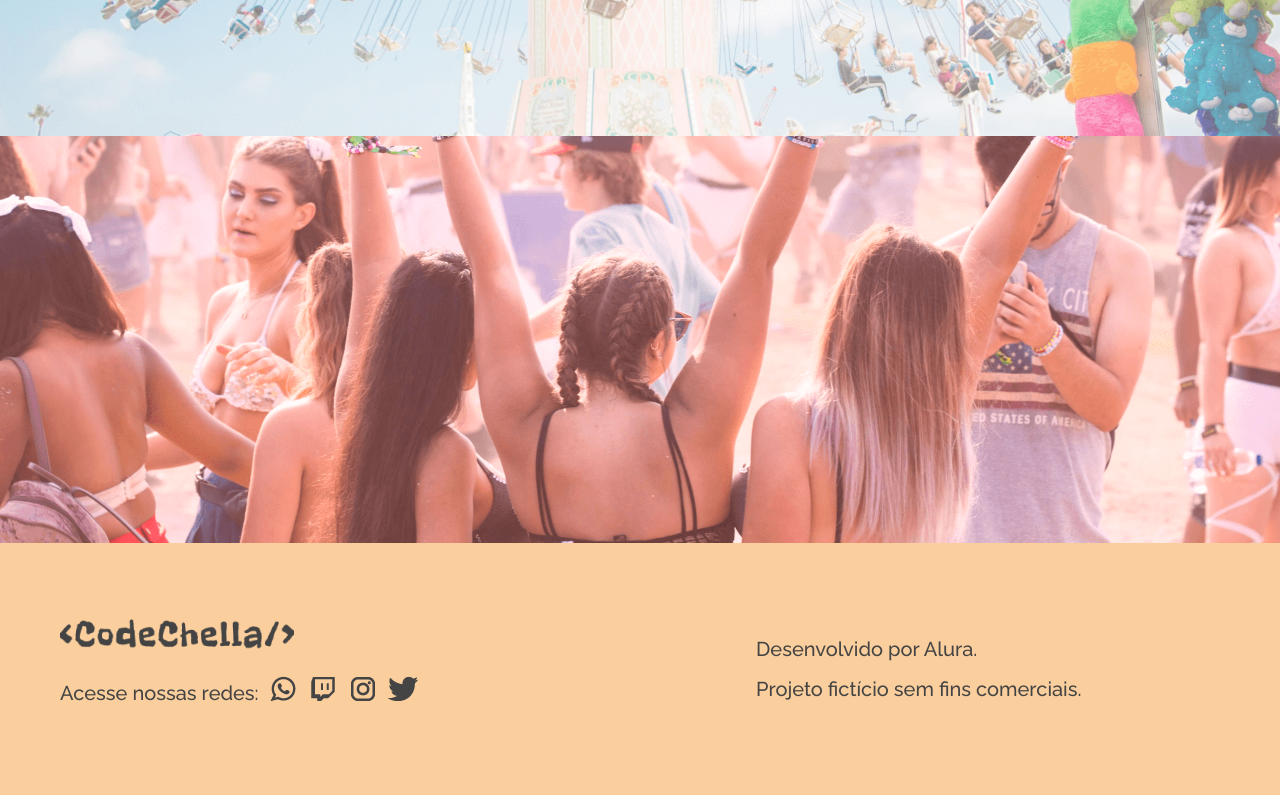
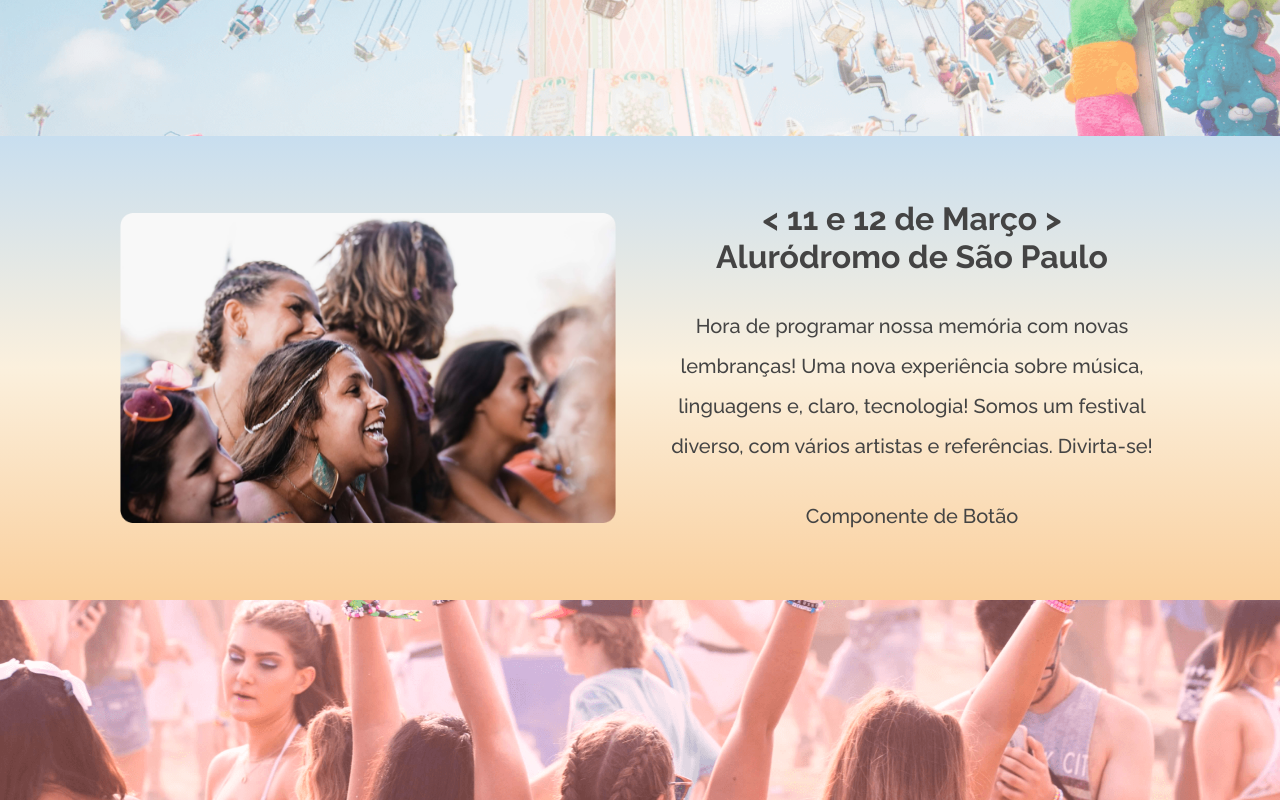
Before and after one commit to zingarelli/codechella, a React (Create React App) app: page / in a window 1280 px wide. Shown: the part 399-1199 px from the top of the page. Built offline with nearby package versions, Linux system fonts and the light colour scheme; a web font is replaced by a local one.

Commit message:
MainArticle component

```diff
--- a/src/App.js
+++ b/src/App.js
@@ -3,12 +3,25 @@ import Footer from "components/Footer";
 import Header from "components/Header";
 import carousel from "assets/carousel.png";
 import festival from "assets/festival_2.png";
+import fans from "assets/fans.png";
+import MainArticle from "components/MainArticle";
+import styles from "./App.module.css";
 
 function App() {
   return (
     <>
       <Header />
       <Banner image={carousel} text="Boas-vindas ao #CodeChella2023!" />
+      <main className={styles.container}>
+        <MainArticle
+          image={fans}
+          alt='fãs cantando na pista'
+          title={`< 11 e 12 de Março >\nAluródromo de São Paulo`}
+        >
+          <p>Hora de programar nossa memória com novas lembranças! Uma nova experiência sobre música, linguagens e, claro, tecnologia! Somos um festival diverso, com vários artistas e referências. Divirta-se!</p>
+          <p>Componente de Botão</p>
+        </MainArticle>
+      </main>
       <Banner image={festival} />
       <Footer />
     </>
--- /dev/null
+++ b/src/App.module.css
@@ -0,0 +1,3 @@
+.container {
+    background: var(--summer-gradient);
+}
--- /dev/null
+++ b/src/components/MainArticle/MainArticle.module.css
@@ -0,0 +1,56 @@
+.article__container {
+    display: grid;
+    grid-template-areas:
+        'image'
+        'title'
+        'text';
+    row-gap: 1.5em;
+    justify-items: center;
+    padding: 1.2em 1.5em;
+}
+
+.article__image {
+    grid-area: image;
+    width: 100%;
+    max-height: 380px;
+}
+
+.article__header {
+    grid-area: title;
+    /* enable line break when using newline characters */
+    white-space: pre-line;
+}
+
+.article__text {
+    grid-area: text;
+    display: flex;
+    flex-direction: column;
+    align-items: center;
+    row-gap: 1.5em;
+}
+
+@media screen and (min-width: 680px) {
+    .article__container {
+        padding: 1.2em 4em;
+    }
+
+    .article__image {
+        max-width: 610px;
+    }
+}
+
+@media screen and (min-width: 1024px) {
+    .article__container {
+        grid-template-areas:
+            'image title'
+            'image text';
+        grid-template-columns: 1fr 1fr;
+        column-gap: 2.4em;
+        align-items: center;
+        padding: 3.2em 6em;
+    }
+
+    .article__image {
+        flex-basis: 50%;
+    }
+}
--- /dev/null
+++ b/src/components/MainArticle/index.js
@@ -0,0 +1,19 @@
+import styles from './MainArticle.module.css';
+
+/**
+ * A component that renders an article contaning an image, a title and some other content (like texts).
+ * @param {string} image - URL for an image
+ * @param {string} alt - alt text for the image
+ * @param {string} title - Title of the article
+ */
+export default function MainArticle({ image, alt, title, children }) {
+    return (
+        <article className={styles.article__container}>
+            <img src={image} alt={alt} className={styles.article__image} />
+            <h2 className={styles.article__header}>{title}</h2>
+            <div className={styles.article__text}>
+                {children}
+            </div>
+        </article>
+    )
+}
```
Also changed, not shown: src/assets/fans.png (added), 1 other file (tests, documents, lock files or other folders).
